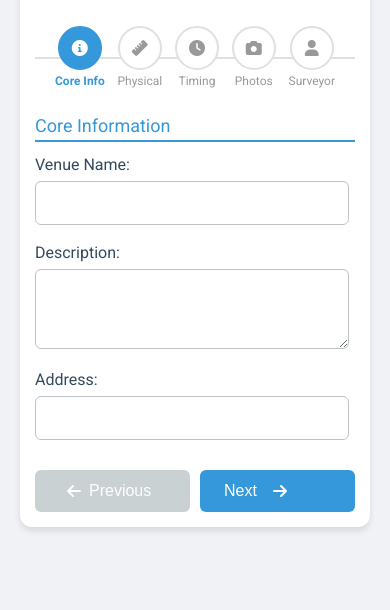
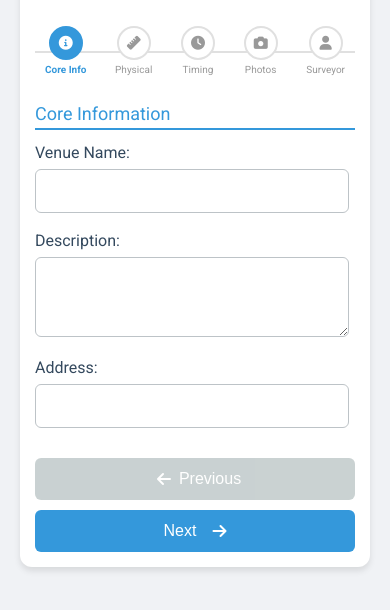
Before and after one commit to qorporate/survey-form, a website: page index.html in a window 390 px wide. Shown: the part 84-694 px from the top of the page. Drawn offline with Linux system fonts and the light colour scheme.

Commit message:
update media query

```diff
--- a/css/styles.css
+++ b/css/styles.css
@@ -327,4 +327,29 @@ button i {
         font-size: 16px;
         transition: border-color 0.3s ease;
     }
+
+    .progress-bar {
+        padding: 0 10px;
+    }
+
+    .step i {
+        width: 30px;
+        height: 30px;
+        font-size: 14px;
+    }
+
+    .step span {
+        font-size: 10px;
+    }
+
+    .form-navigation {
+        flex-direction: column;
+    }
+
+    .btn-prev,
+    .btn-next,
+    .btn-submit {
+        width: 100%;
+        justify-content: center;
+    }
 }
```
